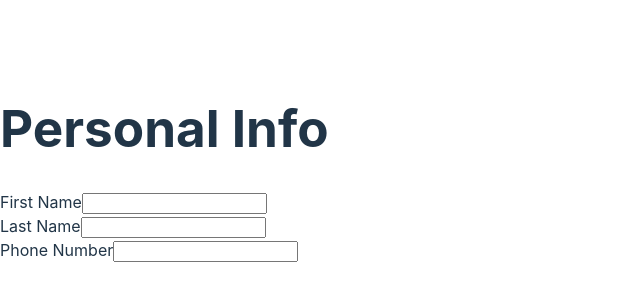
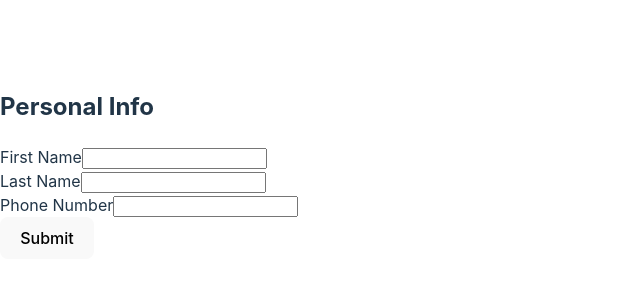
Before and after one commit to SpookyKasper/CV-Application, a React (Vite) app: page / in a window 1280 px wide. Shown: the part 236-536 px from the top of the page, without its empty margins (0-640 px from the left). Built offline with nearby package versions, Linux system fonts and the light colour scheme.

Commit message:
Separate concerns between ResumeSection and CustomForm

```diff
--- /dev/null
+++ b/src/components/CustomForm.jsx
@@ -0,0 +1,16 @@
+import CustomInput from "./CustomInput";
+
+const CustomForm = ({ fieldObjects = [] }) => {
+  const inputList = fieldObjects.map((fieldObject) => (
+    <CustomInput
+      key={fieldObject.name}
+      fieldName={fieldObject.name}
+      type={fieldObject.type}
+      initialValue={fieldObject.initialValue}
+    />
+  ));
+
+  return <form action="">{inputList}</form>;
+};
+
+export default CustomForm;
--- a/src/components/CustomInput.jsx
+++ b/src/components/CustomInput.jsx
@@ -1,6 +1,6 @@
 import { useState } from "react";
 
-const CustomInput = ({ fieldName, initialValue = "", type = "text" }) => {
+const CustomInput = ({ fieldName, type = "text", initialValue = "" }) => {
   const [value, setValue] = useState(initialValue);
 
   const handleChange = (e) => {
--- a/src/components/FormSection.jsx
+++ /dev/null
@@ -1,15 +0,0 @@
-import { useState } from "react";
-import CustomInput from "./CustomInput";
-
-const Form = ({ sectionName, fields }) => {
-  const inputList = fields.map((field) => <CustomInput fieldName={field} />);
-  return (
-    <div className="section">
-      <h1>{sectionName}</h1>
-      {inputList}
-      <form action=""></form>
-    </div>
-  );
-};
-
-export default Form;
--- /dev/null
+++ b/src/components/ResumeSection.jsx
@@ -0,0 +1,23 @@
+import { useState } from "react";
+
+const ResumeSection = ({ sectionName, form }) => {
+  const [section, setSection] = useState(form);
+
+  const handleSubmit = () => {
+    setSection(form);
+  };
+
+  const CustomSubmitButton = () => {
+    return <button onClick={handleSubmit}>Submit</button>;
+  };
+
+  return (
+    <div className="section">
+      <h2>{sectionName}</h2>
+      <div className="content">{section}</div>
+      <CustomSubmitButton />
+    </div>
+  );
+};
+
+export default ResumeSection;
--- a/src/main.jsx
+++ b/src/main.jsx
@@ -1,14 +1,22 @@
 import { StrictMode } from "react";
 import { createRoot } from "react-dom/client";
 import "./index.css";
-import CustomInput from "./components/CustomInput";
-import Form from "./components/FormSection";
+import CustomForm from "./components/CustomForm";
+import ResumeSection from "./components/ResumeSection";
 
 createRoot(document.getElementById("root")).render(
   <StrictMode>
-    <Form
+    <ResumeSection
       sectionName={"Personal Info"}
-      fields={["First Name", "Last Name", "Phone Number"]}
+      form={
+        <CustomForm
+          fieldObjects={[
+            { name: "First Name" },
+            { name: "Last Name" },
+            { name: "Phone Number", type: "tel" },
+          ]}
+        />
+      }
     />
   </StrictMode>
 );
```
